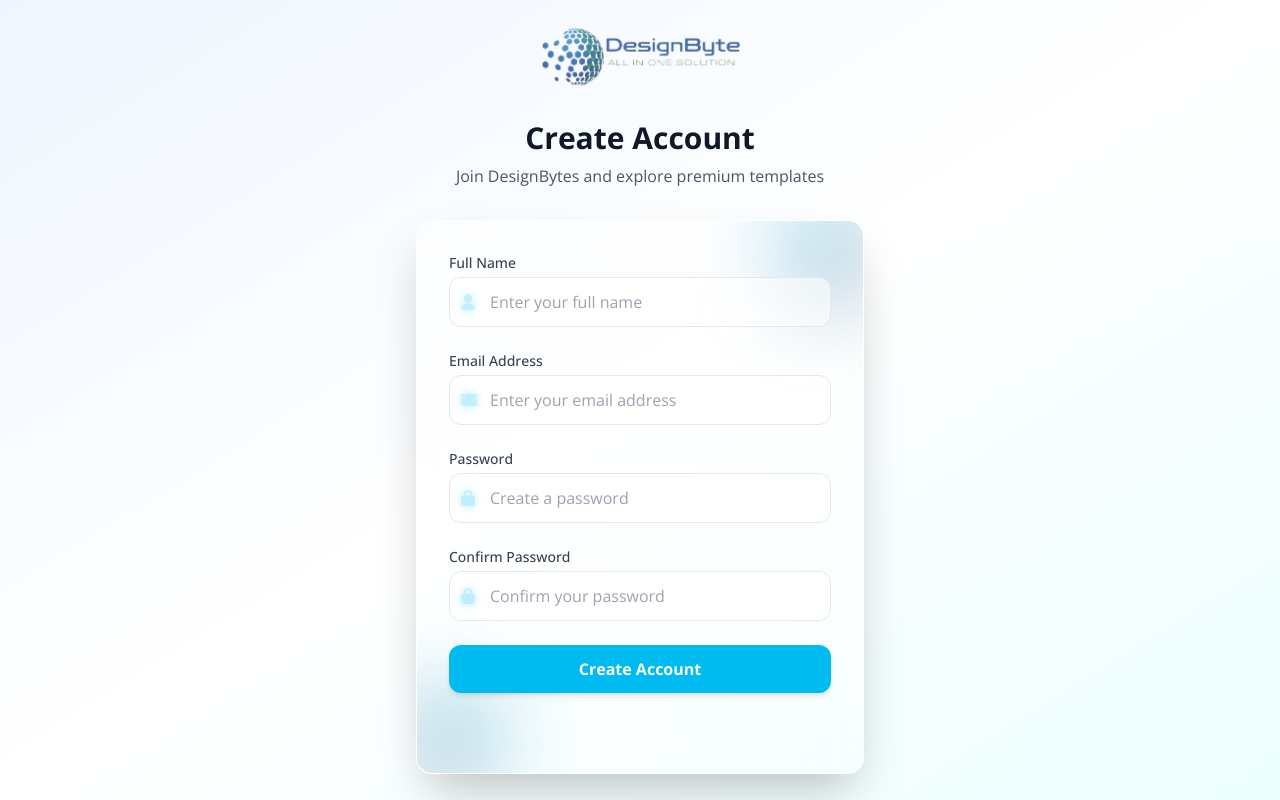
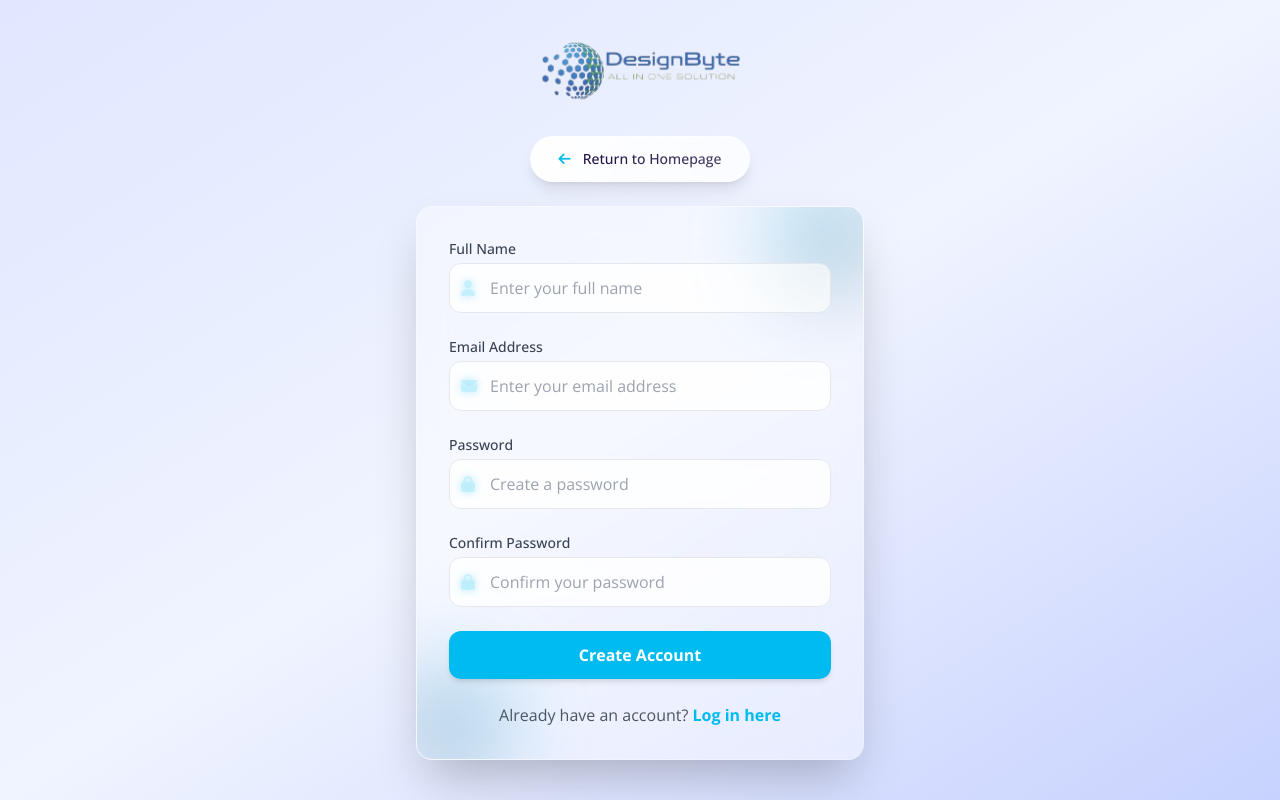
Before and after one commit to chanchaltut/DesignBytes-Project, a React (Vite) app: page /login in a window 1280 px wide. Built offline with nearby package versions, Linux system fonts and the light colour scheme.

Commit message:
Maxx Work Done

```diff
--- a/src/pages/About.jsx
+++ b/src/pages/About.jsx
@@ -70,7 +70,7 @@ const About = () => {
           {/* Image */}
           <div className="md:w-1/2" data-aos="fade-right" data-aos-delay="300">
             <img
-              src="https://images.unsplash.com/photo-1522071820081-009f0129c71c?ixlib=rb-1.2.1&auto=format&fit=crop&w=1000&q=80"
+              src="https://images.unsplash.com/photo-1522071900081-009f0129c71c?ixlib=rb-1.2.1&auto=format&fit=crop&w=1000&q=80"
               alt="Design Byte Team"
               className="rounded-xl shadow-lg hover:shadow-xl transition-shadow duration-300"
             />
--- a/src/pages/Login.jsx
+++ b/src/pages/Login.jsx
@@ -5,11 +5,11 @@ import Swal from 'sweetalert2';
 const Doodles = () => (
     <>
         {/* Top left doodle */}
-        <svg className="absolute top-0 left-0 w-32 h-32 md:w-48 md:h-48 opacity-20 -z-10" viewBox="0 0 200 200" fill="none" xmlns="http://www.w3.org/2000/svg" data-aos="fade-down" data-aos-delay="200">
+        <svg className="absolute top-0 left-0 w-32 h-32 md:w-48 md:h-48 opacity-20 -z-10" viewBox="0 0 200 200" fill="none" xmlns="http://www.w3.org/2000/svg">
             <path d="M50,60 Q80,20 130,40 Q180,60 150,120 Q120,180 60,160 Q10,140 50,60 Z" fill="#00BBF0" />
         </svg>
         {/* Bottom right doodle */}
-        <svg className="absolute bottom-0 right-0 w-40 h-40 md:w-64 md:h-64 opacity-20 -z-10" viewBox="0 0 200 200" fill="none" xmlns="http://www.w3.org/2000/svg" data-aos="fade-up" data-aos-delay="400">
+        <svg className="absolute bottom-0 right-0 w-40 h-40 md:w-64 md:h-64 opacity-20 -z-10" viewBox="0 0 200 200" fill="none" xmlns="http://www.w3.org/2000/svg">
             <circle cx="100" cy="100" r="80" fill="#1B0E41" />
             <ellipse cx="100" cy="100" rx="60" ry="30" fill="#00BBF0" opacity="0.5" />
         </svg>
@@ -94,33 +94,37 @@ const Login = () => {
     };
 
     return (
-        <div className="min-h-screen bg-gradient-to-br from-blue-50 via-white to-cyan-50 flex items-center justify-center px-4 relative overflow-hidden">
+        <div className="relative min-h-screen flex items-center justify-center p-4 overflow-hidden bg-gradient-to-br from-[#e0e7ff] via-[#f0f4ff] to-[#c7d2fe]">
             <Doodles />
-
-            <div className="w-full max-w-md relative z-10" data-aos="fade-up" data-aos-delay="300">
-                <div className="text-center mb-8" data-aos="fade-down" data-aos-delay="500">
-                    <Link to="/" className="inline-block mb-6">
-                        <img src="/images/DBlogo.png" alt="DesignBytes" className="h-16 mx-auto" />
-                    </Link>
-                    <h1 className="text-3xl font-bold text-gray-900 mb-2">
-                        {isLogin ? 'Welcome Back!' : 'Create Account'}
-                    </h1>
-                    <p className="text-gray-600">
-                        {isLogin
-                            ? 'Sign in to your DesignBytes account'
-                            : 'Join DesignBytes and explore premium templates'
-                        }
-                    </p>
+            <div className="w-full max-w-md">
+                {/* Logo and Title */}
+                <div className="text-center mb-8">
+                    <img src="/images/DBlogo.png" alt="DesignBytes Logo" className="h-16 mx-auto mb-6" />
                 </div>
 
-                <div className="backdrop-blur-xl bg-white/40 border border-white/30 shadow-2xl rounded-2xl p-8 relative overflow-hidden" data-aos="zoom-in" data-aos-delay="700">
+                {/* Back to Home Button */}
+                <div className="flex justify-center mb-6">
+                    <Link
+                        to="/"
+                        className="inline-flex items-center px-7 py-3 text-sm font-medium bg-gradient-to-r from-white/95 via-white/85 to-white/75 backdrop-blur-md rounded-full border border-white/70 shadow-lg hover:shadow-xl hover:border-[#00BBF0]/30 transition-all duration-300 group relative overflow-hidden"
+                    >
+                        <div className="absolute inset-0 bg-gradient-to-r from-[#00BBF0]/0 via-[#00BBF0]/0 to-[#00BBF0]/0 group-hover:from-[#00BBF0]/5 group-hover:via-[#00BBF0]/3 group-hover:to-[#00BBF0]/0 transition-all duration-500"></div>
+                        <div className="relative z-10 flex items-center transform group-hover:translate-x-1 transition-transform duration-300">
+                            <i className="fas fa-arrow-left mr-3 text-[#00BBF0]"></i>
+                            <span className="bg-gradient-to-r from-[#1B0E41] to-[#1B0E41]/80 bg-clip-text text-transparent group-hover:from-[#00BBF0] group-hover:to-[#00BBF0]/80 transition-all duration-300">Return to Homepage</span>
+                        </div>
+                    </Link>
+                </div>
+
+                {/* Glassmorphism Login Form */}
+                <div className="backdrop-blur-xl bg-white/40 border border-white/30 shadow-2xl rounded-2xl p-8 relative overflow-hidden">
                     <div className="absolute -top-8 -right-8 w-32 h-32 bg-gradient-to-br from-[#00BBF0]/30 to-[#1B0E41]/20 rounded-full blur-2xl z-0"></div>
                     <div className="absolute -bottom-8 -left-8 w-32 h-32 bg-gradient-to-tr from-[#1B0E41]/20 to-[#00BBF0]/30 rounded-full blur-2xl z-0"></div>
 
                     <form className="space-y-6 relative z-10" onSubmit={handleSubmit}>
                         {!isLogin ? (
                             <>
-                                <div data-aos="fade-right" data-aos-delay="900">
+                                <div>
                                     <label htmlFor="fullName" className="block text-sm font-medium text-gray-700 mb-1">
                                         Full Name
                                     </label>
@@ -140,7 +144,7 @@ const Login = () => {
                                     </div>
                                 </div>
 
-                                <div data-aos="fade-left" data-aos-delay="1000">
+                                <div>
                                     <label htmlFor="email" className="block text-sm font-medium text-gray-700 mb-1">
                                         Email Address
                                     </label>
@@ -160,7 +164,7 @@ const Login = () => {
                                     </div>
                                 </div>
 
-                                <div data-aos="fade-right" data-aos-delay="1100">
+                                <div>
                                     <label htmlFor="password" className="block text-sm font-medium text-gray-700 mb-1">
                                         Password
                                     </label>
@@ -180,7 +184,7 @@ const Login = () => {
                                     </div>
                                 </div>
 
-                                <div data-aos="fade-left" data-aos-delay="1200">
+                                <div>
                                     <label htmlFor="confirmPassword" className="block text-sm font-medium text-gray-700 mb-1">
                                         Confirm Password
                                     </label>
@@ -202,7 +206,7 @@ const Login = () => {
                             </>
                         ) : (
                             <>
-                                <div data-aos="fade-right" data-aos-delay="900">
+                                <div>
                                     <label htmlFor="email" className="block text-sm font-medium text-gray-700 mb-1">
                                         Email Address
                                     </label>
@@ -222,7 +226,7 @@ const Login = () => {
                                     </div>
                                 </div>
 
-                                <div data-aos="fade-left" data-aos-delay="1000">
+                                <div>
                                     <label htmlFor="password" className="block text-sm font-medium text-gray-700 mb-1">
                                         Password
                                     </label>
@@ -242,7 +246,7 @@ const Login = () => {
                                     </div>
                                 </div>
 
-                                <div className="flex items-center justify-between" data-aos="fade-up" data-aos-delay="1100">
+                                <div className="flex items-center justify-between">
                                     <div className="flex items-center">
                                         <input
                                             id="remember"
@@ -261,22 +265,20 @@ const Login = () => {
                         )}
 
                         {formData.error && (
-                            <div className="text-red-500 text-sm text-center bg-red-50 p-3 rounded-lg" data-aos="shake">
+                            <div className="text-red-500 text-sm text-center bg-red-50 p-3 rounded-lg">
                                 {formData.error}
                             </div>
                         )}
 
                         <button
                             type="submit"
-                            className="w-full bg-[#00BBF0] text-white py-3 rounded-xl font-semibold shadow-md hover:bg-[#009ec3] transition-all duration-200 transform hover:scale-105"
-                            data-aos="zoom-in"
-                            data-aos-delay="1300"
+                            className="w-full bg-[#00BBF0] text-white py-3 rounded-xl font-semibold shadow-md hover:bg-[#009ec3] transition-all duration-200"
                         >
                             {isLogin ? 'Sign In' : 'Create Account'}
                         </button>
                     </form>
 
-                    <div className="mt-6 text-center relative z-10" data-aos="fade-up" data-aos-delay="1400">
+                    <div className="mt-6 text-center relative z-10">
                         <p className="text-center text-gray-600 mt-4">
                             {isLogin ? "Don't have an account? " : "Already have an account? "}
                             <button
--- a/src/pages/Team.jsx
+++ b/src/pages/Team.jsx
@@ -100,7 +100,7 @@ const Team = () => {
         <div
           className="absolute inset-0 bg-fixed bg-cover bg-center"
           style={{
-            backgroundImage: 'url("https://images.unsplash.com/photo-1522071820081-009f0129c71c?q=80&w=1000")',
+            backgroundImage: 'url("https://images.unsplash.com/photo-1522071900081-009f0129c71c?q=80&w=1000")',
             backgroundAttachment: 'fixed'
           }}
         >
```
Also changed, not shown: src/components/Navbar.jsx (+9 -9 lines), src/pages/Hero.jsx (+2 -8 lines), 2 other files (tests, documents, lock files or other folders).
